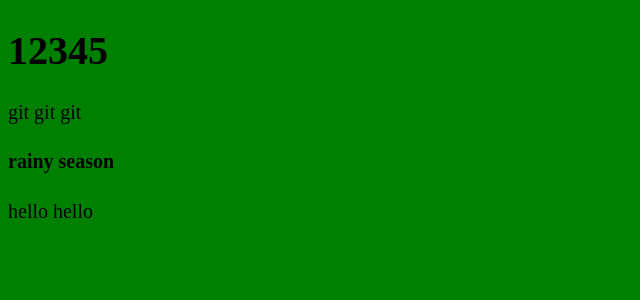
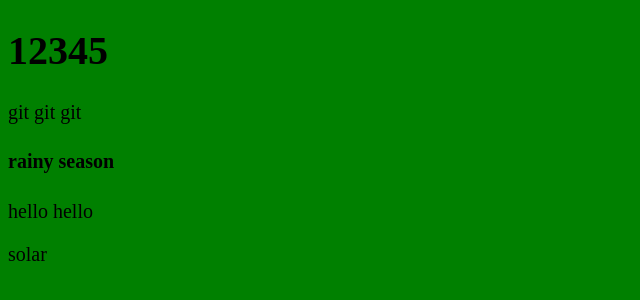
Before and after one commit to clingoram/test, a plain HTML site: page index.html in a window 1280 px wide. Shown: the full height of the page, 0-640 px from the left. Drawn offline with Linux system fonts and the light colour scheme.

Commit message:
add text

```diff
--- a/index.html
+++ b/index.html
@@ -10,5 +10,6 @@
 	<p>git git git</p>
 	<h4>rainy season</h4>
 	<p>hello hello</p>
+	<p>solar</p>
 </body>
 </html>
```
